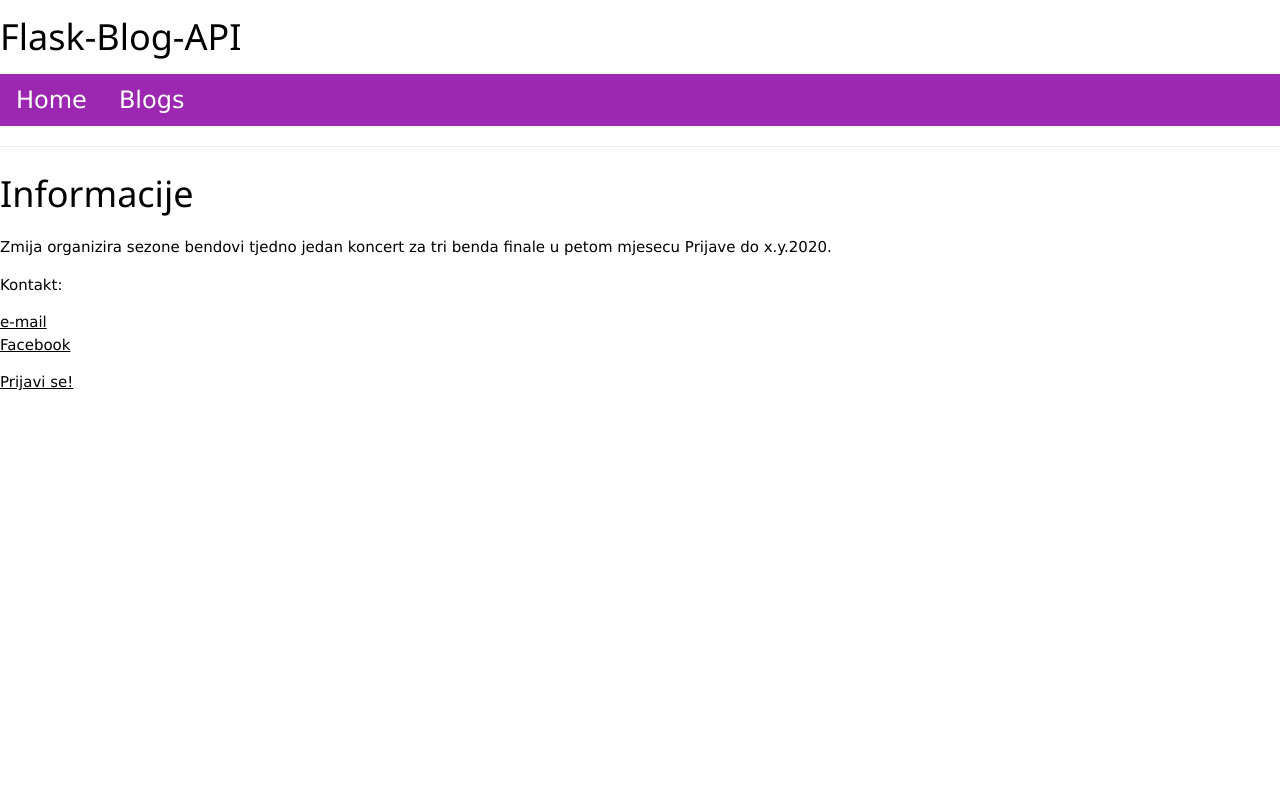
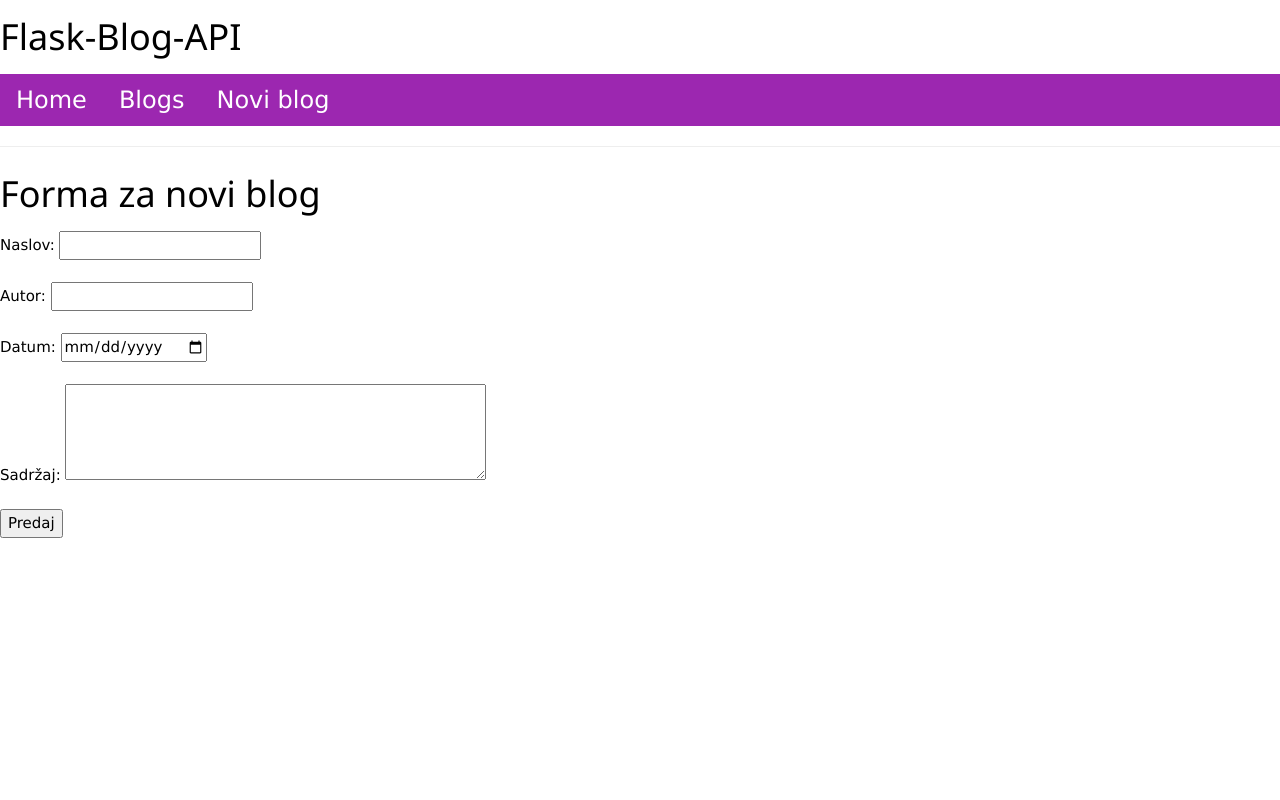
Before and after one commit to marincapan/Flask-Blog-API, a Flask app: page /info in a window 1280 px wide. Run offline with Flask 2, Linux system fonts and the light colour scheme.

Commit message:
front za 3,4

```diff
--- a/cujes/routes.py
+++ b/cujes/routes.py
@@ -113,7 +113,7 @@ def band_post(band_id):
 
 @app.route('/info')
 def info():
-    title = "Informacije"
+    title = "Forma za novi blog"
     info = """Zmija organizira
 sezone bendovi
 tjedno jedan koncert za tri benda
--- a/cujes/templates/base.html
+++ b/cujes/templates/base.html
@@ -20,9 +20,9 @@
 			    		<a href="{{ url_for('band_post', band_id=band_id) }}" class="w3-bar-item w3-button">{{ bands[band_id].name }}</a>
 			    	{% endfor %}
 			    </div>
-		</div>
-			  <a href="{{ url_for('info') }}" class="w3-bar-item w3-button">Info</a>
-			  <a href="{{ url_for('apply') }}" class="w3-bar-item w3-button">Prijavi se!</a>-->
+		</div>-->
+			  <a href="{{ url_for('info') }}" class="w3-bar-item w3-button">Novi blog</a>
+			  <!--<a href="{{ url_for('apply') }}" class="w3-bar-item w3-button">Prijavi se!</a>-->
       </div>
     </nav>
 
--- a/cujes/templates/info.html
+++ b/cujes/templates/info.html
@@ -2,15 +2,21 @@
 
 {% block content %}
 	<h1>{{ title }}</h1>
-    <p>
-    	{{ info }}
-	</p>
-    Kontakt:
-    <p>
-    	<a href="mailto:{{ contact.email }}">e-mail</a>
-    	<br>
-    	<a href="{{ contact.facebook }}">Facebook</a>
-    </p>
+    <form action="" method="GET">
+	<label>Naslov: </label>
+	<input type="text" id="naslov" name="naslov"><br><br>
 
-    <a href="{{ url_for('apply')}}">Prijavi se!</a>
+	<label>Autor: </label>
+	<input type="text" id="autor" name="autor"><br><br>
+
+	<label>Datum: </label>
+	<input type="date" id="date" name="date"><br><br>
+
+	<label>Sadržaj: </label>
+	<textarea id="content" rows="4" cols="50"></textarea><br><br>
+
+	<input type="submit" value="Predaj">
+	</form>
+
+
 {% endblock %}
--- a/cujes/templates/news_post.html
+++ b/cujes/templates/news_post.html
@@ -22,5 +22,6 @@
 				</div>
 			</div> -->
 		</div>
+		<br><br><input type="submit" value="Uredi">
 	{% endif %}
 {% endblock %}
```
